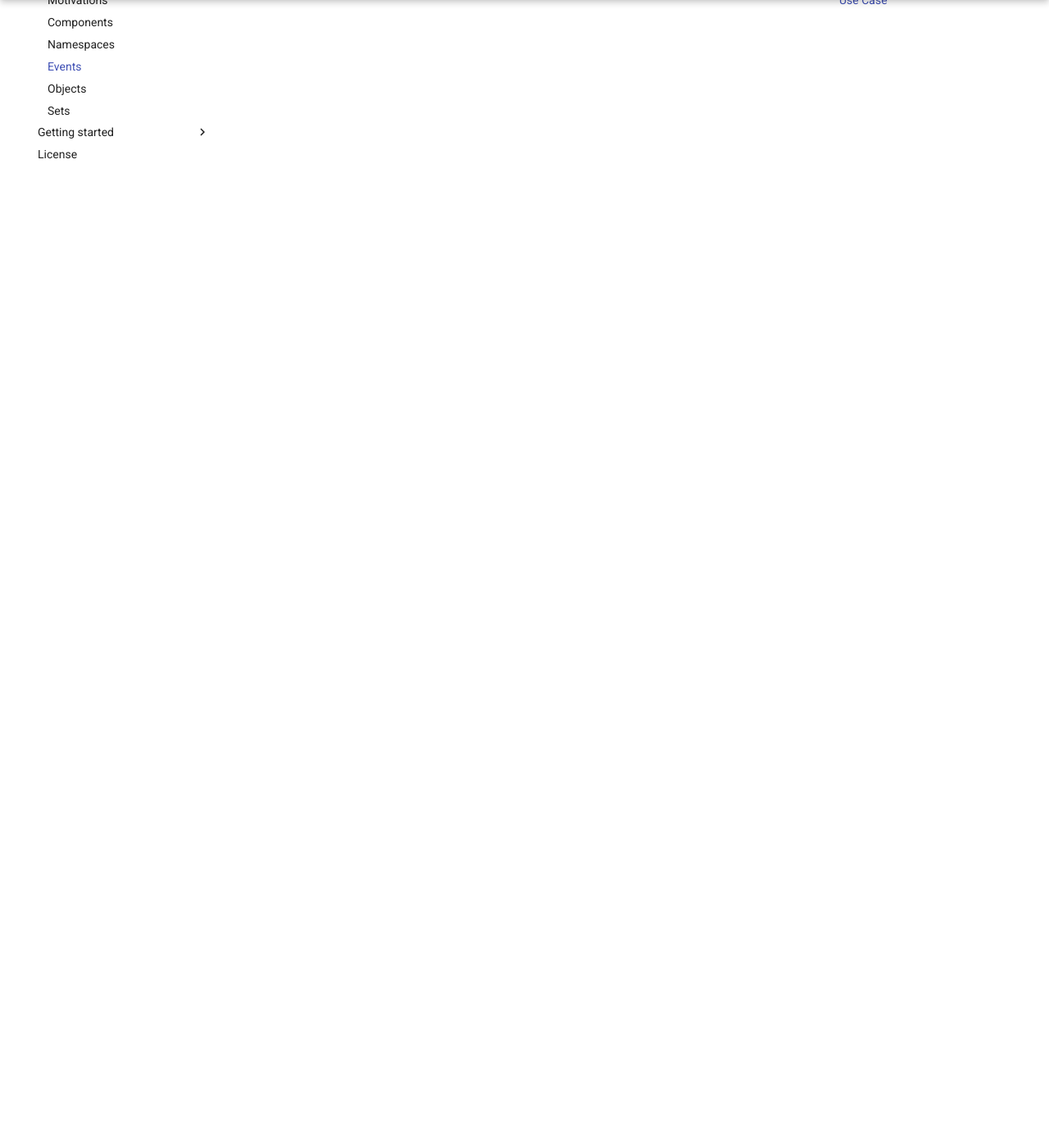
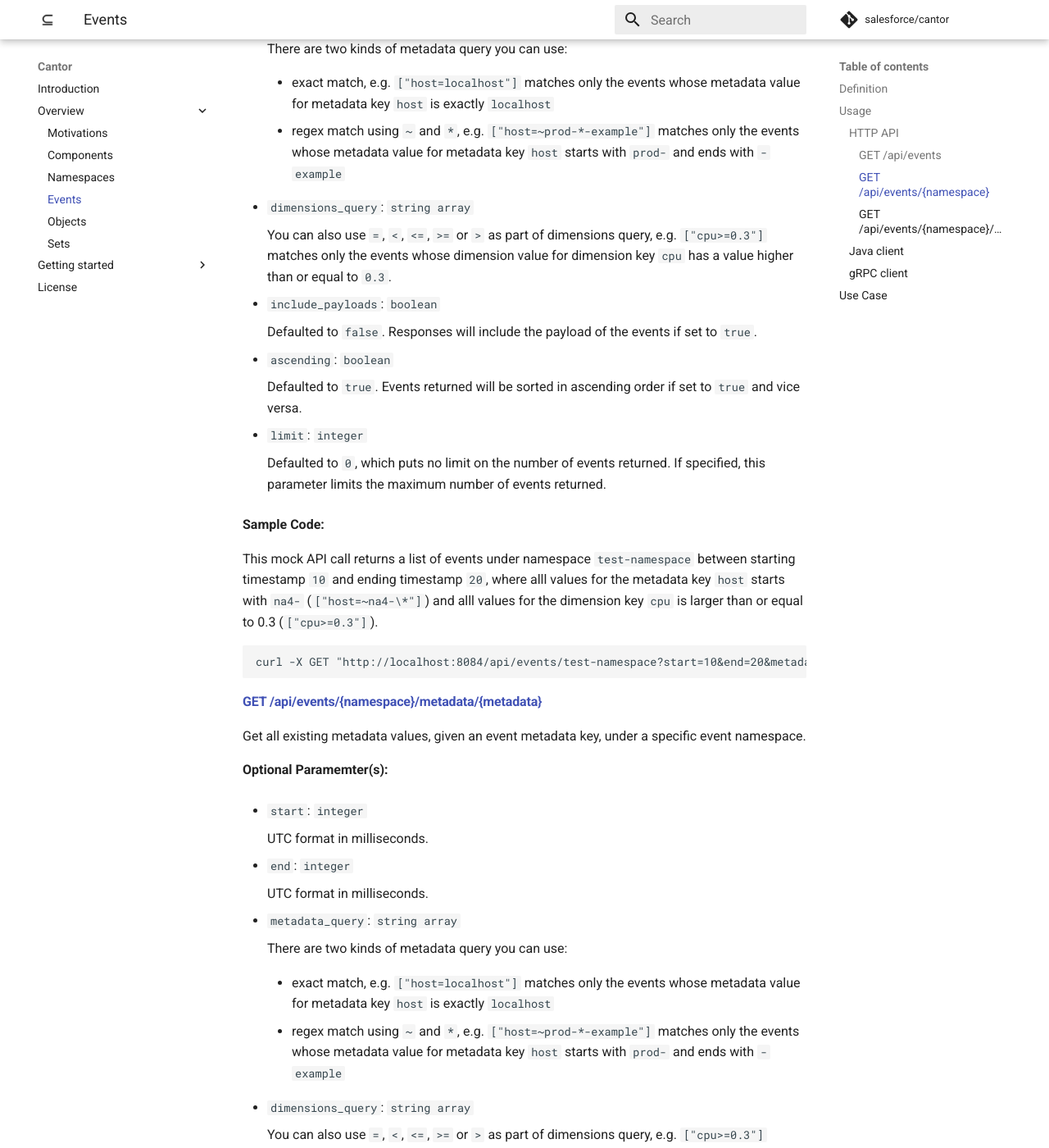
Before and after one commit to salesforce/cantor, an MkDocs documentation site: the page built from docs/events.md, in a window 1280 px wide and 1400 px high, scrolled down 1426 px. Shown: the whole window at 82% size. Built offline with MkDocs 1.6.1 and Material for MkDocs 9.7.7, drawn with Linux system fonts in a browser that asks for light colours; comment, search, counter and statistics services are not loaded; some of the changed text lies outside the part shown.

Commit message:
wrote doc for Events

````diff
--- a/docs/events.md
+++ b/docs/events.md
@@ -1,6 +1,6 @@
 ## Definition
 
-Cantor `Events` are multi-dimensional time-series data points; where each data point has a *timestamp* (in milli-seconds) along with some arbitrary key/value pairs as *metadata* (where values are strings), some arbitrary key/value pairs as *dimensions* (where values are doubles), and optionally a byte array *payload* attached to an event.
+Cantor `Events` are multi-dimensional time-series data points; where each data point has a *timestamp* (in milliseconds) along with some arbitrary key/value pairs as *metadata* (where values are strings), some arbitrary key/value pairs as *dimensions* (where values are doubles), and optionally a byte array *payload* attached to an event.
 
 An event looks roughly like this:
 ```json
@@ -22,7 +22,103 @@ An event looks roughly like this:
 
 ## Usage
 
-Here is an example of how to use *Events* in Java:
+### HTTP API
+
+To make HTTP calls in local testing environment, use this base URL: [http://localhost:8084](http://localhost:8084).
+
+For convenience, you can use [Cantor Swagger UI](http://localhost:8084) linked on each of the API endpoints to compose the full custom URL for your API calls.
+
+Most of the API calls contain both *required* and *optional* parameters. Required parameters are shown as part of endpoint's path, while optional parameters, if existed, are given below.
+
+#### [GET /api/events](http://localhost:8084/#/Events%20Resource/getNamespaces_3)
+Get all event namespaces.
+
+**Sample Code:**
+```bash
+curl -X GET "http://localhost:8084/api/events" -H "accept: application/json"
+```
+#### [GET /api/events/{namespace}](http://localhost:8084/#/Events%20Resource/getEvents_1)
+Get a list of events under a specific namespace.
+
+**Optional Paramemter(s):**
+
+- `start`: `integer`
+
+    UTC format in milliseconds.
+
+- `end`: `integer`
+
+    UTC format in milliseconds.
+
+- `metadata_query`: `string array`
+
+    There are two kinds of metadata query you can use:
+
+    - exact match, e.g. `["host=localhost"]` matches only the events whose metadata value for metadata key `host` is exactly `localhost`
+
+    - regex match using `~` and `*`, e.g. `["host=~prod-*-example"]` matches only the events whose metadata value for metadata key `host` starts with `prod-` and ends with `-example`
+
+- `dimensions_query`: `string array`
+
+    You can also use `=`, `<`, `<=`, `>=` or `>` as part of dimensions query, e.g. `["cpu>=0.3"]` matches only the events whose dimension value for dimension key `cpu` has a value higher than or equal to `0.3`.
+
+- `include_payloads`: `boolean`
+
+    Defaulted to `false`. Responses will include the payload of the events if set to `true`.
+
+- `ascending`: `boolean`
+
+    Defaulted to `true`. Events returned will be sorted in ascending order if set to `true` and vice versa.
+
+- `limit`: `integer`
+
+    Defaulted to `0`, which puts no limit on the number of events returned. If specified, this parameter limits the maximum number of events returned.
+
+**Sample Code:**
+
+This mock API call returns a list of events under namespace `test-namespace` between starting timestamp `10` and ending timestamp `20`, where alll values for the metadata key `host` starts with `na4-` (`["host=~na4-\*"]`) and alll values for the dimension key `cpu` is larger than or equal to 0.3 (`["cpu>=0.3"]`).
+
+```bash
+curl -X GET "http://localhost:8084/api/events/test-namespace?start=10&end=20&metadata_query=host%3D~na4-%2A&dimensions_query=cpu%3C%3D0.5&ascending=true" -H "accept: application/json"
+```
+
+#### [GET /api/events/{namespace}/metadata/{metadata}](http://localhost:8084/#/Events%20Resource/getMetadata_1)
+
+Get all existing metadata values, given an event metadata key, under a specific event namespace.
+
+**Optional Paramemter(s):**
+
+- `start`: `integer`
+
+    UTC format in milliseconds.
+
+- `end`: `integer`
+
+    UTC format in milliseconds.
+
+- `metadata_query`: `string array`
+
+    There are two kinds of metadata query you can use:
+
+    - exact match, e.g. `["host=localhost"]` matches only the events whose metadata value for metadata key `host` is exactly `localhost`
+
+    - regex match using `~` and `*`, e.g. `["host=~prod-*-example"]` matches only the events whose metadata value for metadata key `host` starts with `prod-` and ends with `-example`
+
+- `dimensions_query`: `string array`
+
+    You can also use `=`, `<`, `<=`, `>=` or `>` as part of dimensions query, e.g. `["cpu>=0.3"]` matches only the events whose dimension value for dimension key `cpu` has a value higher than or equal to `0.3`.
+
+**Sample Code:**
+
+This mock API call returns all possible metadata values for the metadata key `mkey` under namespace `test-namespace`, between starting timestamp `100` and ending timestamp `200`, with the metadata query `["host=~\*-search"]` and dimensions query `["heap<8000"]`.
+
+```bash
+curl -X GET "http://localhost:8084/api/events/test-namespace/metadata/mkey?start=100&end=200&metadata_query=host%3D~%2A-search&dimensions_query=heap%3C8000" -H "accept: application/json"
+```
+
+### Java client
+
+**Sample Code:**
 ```java
 Cantor cantor = ...  // initialize an instance of Cantor
 String namespace = ...  // choose a namespace
@@ -41,6 +137,8 @@ dimensionsQuery.put("zero", ">=0.0")  // query for events where the value for di
 cantor.events().get(namespace, timestamp - 1, timestamp + 1, dimensionsQuery, null)
 ```
 
+### gRPC client
+
 ## Use Case
 
 Any time-series data fits will as a use case for events. Keep a log of requests to your web-service, with query parameters and headers as metadata. Add response size, request latency,  and number of errors as dimensions. You could even store the response body as a payload. Metadata and dimension keys do not have to be defined beforehand, so new keys can crop up at runtime without needing to change any schema or config.
````
